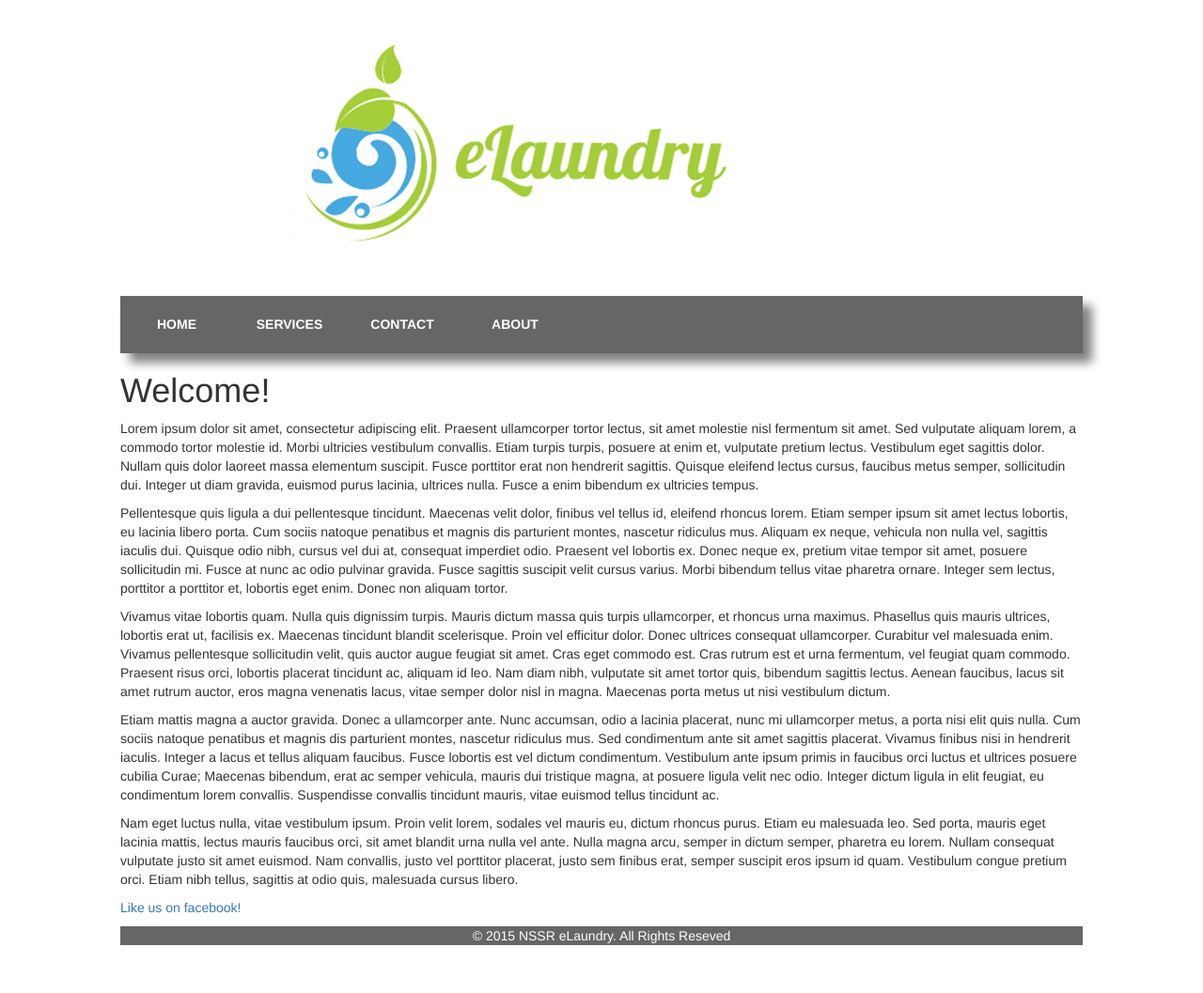
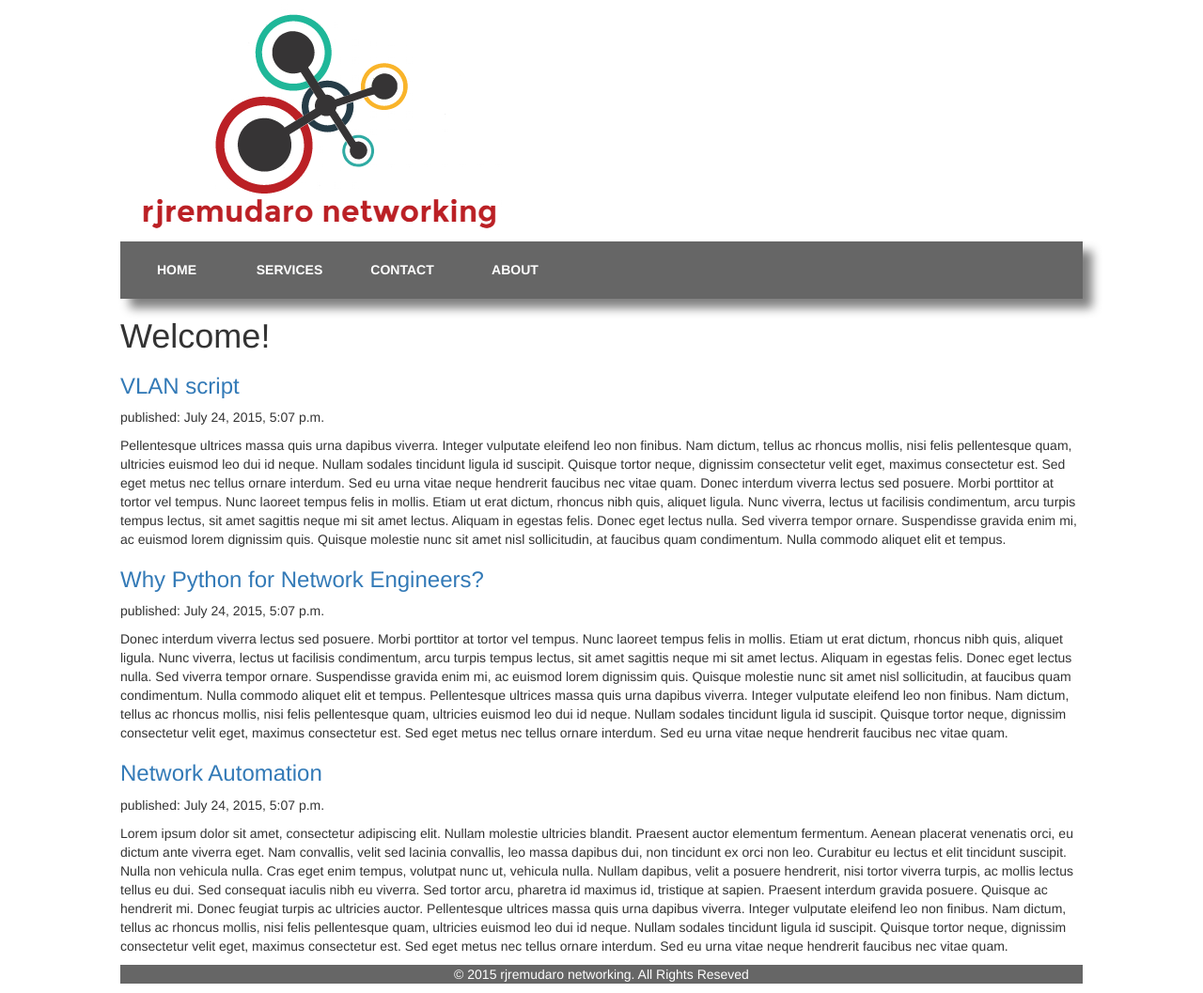
Before and after one commit to banzali/my-first-blog, a Django app: page / in a window 1280 px wide. Shown: the whole page at 94% size. Before the commit the page ends 1006 px from the top, so only its background shows below. Run offline with Django 3.2, Linux system fonts and the light colour scheme; data comes from the database, SQL or seed files in the repository; both versions use the stored data as it was after the commit; some libraries are stand-ins or nearby versions.

Commit message:
new rjremudaro networking

```diff
--- a/blog/templates/blog/post_list.html
+++ b/blog/templates/blog/post_list.html
@@ -12,7 +12,7 @@
 		<body>
 			<div id="main">
 				<header>
-					<img src="{% static "images/elaundry.jpg" %}" alt="elaundry" style="width:851px height:315px">
+					<img src="{% static "images/logoo.png" %}" alt="elaundry" style="width:851px height:315px">
 				</header>
 				<div id="navbar">
 					<ul>
@@ -23,15 +23,14 @@
 					</ul>
 				</div>
 				<h1>Welcome!</h1>
-				<p>Lorem ipsum dolor sit amet, consectetur adipiscing elit. Praesent ullamcorper tortor lectus, sit amet molestie nisl fermentum sit amet. Sed vulputate aliquam lorem, a commodo tortor molestie id. Morbi ultricies vestibulum convallis. Etiam turpis turpis, posuere at enim et, vulputate pretium lectus. Vestibulum eget sagittis dolor. Nullam quis dolor laoreet massa elementum suscipit. Fusce porttitor erat non hendrerit sagittis. Quisque eleifend lectus cursus, faucibus metus semper, sollicitudin dui. Integer ut diam gravida, euismod purus lacinia, ultrices nulla. Fusce a enim bibendum ex ultricies tempus.</p>
-				<p>Pellentesque quis ligula a dui pellentesque tincidunt. Maecenas velit dolor, finibus vel tellus id, eleifend rhoncus lorem. Etiam semper ipsum sit amet lectus lobortis, eu lacinia libero porta. Cum sociis natoque penatibus et magnis dis parturient montes, nascetur ridiculus mus. Aliquam ex neque, vehicula non nulla vel, sagittis iaculis dui. Quisque odio nibh, cursus vel dui at, consequat imperdiet odio. Praesent vel lobortis ex. Donec neque ex, pretium vitae tempor sit amet, posuere sollicitudin mi. Fusce at nunc ac odio pulvinar gravida. Fusce sagittis suscipit velit cursus varius. Morbi bibendum tellus vitae pharetra ornare. Integer sem lectus, porttitor a porttitor et, lobortis eget enim. Donec non aliquam tortor.</p>
-				<p>Vivamus vitae lobortis quam. Nulla quis dignissim turpis. Mauris dictum massa quis turpis ullamcorper, et rhoncus urna maximus. Phasellus quis mauris ultrices, lobortis erat ut, facilisis ex. Maecenas tincidunt blandit scelerisque. Proin vel efficitur dolor. Donec ultrices consequat ullamcorper. Curabitur vel malesuada enim. Vivamus pellentesque sollicitudin velit, quis auctor augue feugiat sit amet. Cras eget commodo est. Cras rutrum est et urna fermentum, vel feugiat quam commodo. Praesent risus orci, lobortis placerat tincidunt ac, aliquam id leo. Nam diam nibh, vulputate sit amet tortor quis, bibendum sagittis lectus. Aenean faucibus, lacus sit amet rutrum auctor, eros magna venenatis lacus, vitae semper dolor nisl in magna. Maecenas porta metus ut nisi vestibulum dictum.</p>
-				<p>Etiam mattis magna a auctor gravida. Donec a ullamcorper ante. Nunc accumsan, odio a lacinia placerat, nunc mi ullamcorper metus, a porta nisi elit quis nulla. Cum sociis natoque penatibus et magnis dis parturient montes, nascetur ridiculus mus. Sed condimentum ante sit amet sagittis placerat. Vivamus finibus nisi in hendrerit iaculis. Integer a lacus et tellus aliquam faucibus. Fusce lobortis est vel dictum condimentum. Vestibulum ante ipsum primis in faucibus orci luctus et ultrices posuere cubilia Curae; Maecenas bibendum, erat ac semper vehicula, mauris dui tristique magna, at posuere ligula velit nec odio. Integer dictum ligula in elit feugiat, eu condimentum lorem convallis. Suspendisse convallis tincidunt mauris, vitae euismod tellus tincidunt ac.</p>
-				<p>Nam eget luctus nulla, vitae vestibulum ipsum. Proin velit lorem, sodales vel mauris eu, dictum rhoncus purus. Etiam eu malesuada leo. Sed porta, mauris eget lacinia mattis, lectus mauris faucibus orci, sit amet blandit urna nulla vel ante. Nulla magna arcu, semper in dictum semper, pharetra eu lorem. Nullam consequat vulputate justo sit amet euismod. Nam convallis, justo vel porttitor placerat, justo sem finibus erat, semper suscipit eros ipsum id quam. Vestibulum congue pretium orci. Etiam nibh tellus, sagittis at odio quis, malesuada cursus libero.</p>
-				<p><a href="www.facebook.com">Like us on facebook!</a></p>
+                {% for post in posts %}
+                    <h3><a href="">{{ post.title }}</a></h3>
+                    <p>published: {{ post.published_date }}</p>
+                    <p>{{ post.text }}</p>
+                {% endfor %}
 				<div id="foot">
 					<footer>
-						<p>&copy; 2015 NSSR eLaundry. All Rights Reseved</p>
+						<p>&copy; 2015 rjremudaro networking. All Rights Reseved</p>
 					</footer>
 				</div>
 			</div>
--- a/blog/views.py
+++ b/blog/views.py
@@ -1,4 +1,7 @@
 from django.shortcuts import render
+from django.utils import timezone
+from .models import Post
 
 def post_list(request):
-    return render(request, 'blog/post_list.html', {})
+    posts = Post.objects.filter(published_date__lte=timezone.now()).order_by('published_date')
+    return render(request, 'blog/post_list.html', {'posts':posts})
```
Also changed, not shown: blog/static/images/elaundry.jpg (deleted), blog/static/images/logoo.png (added), db.sqlite3.
